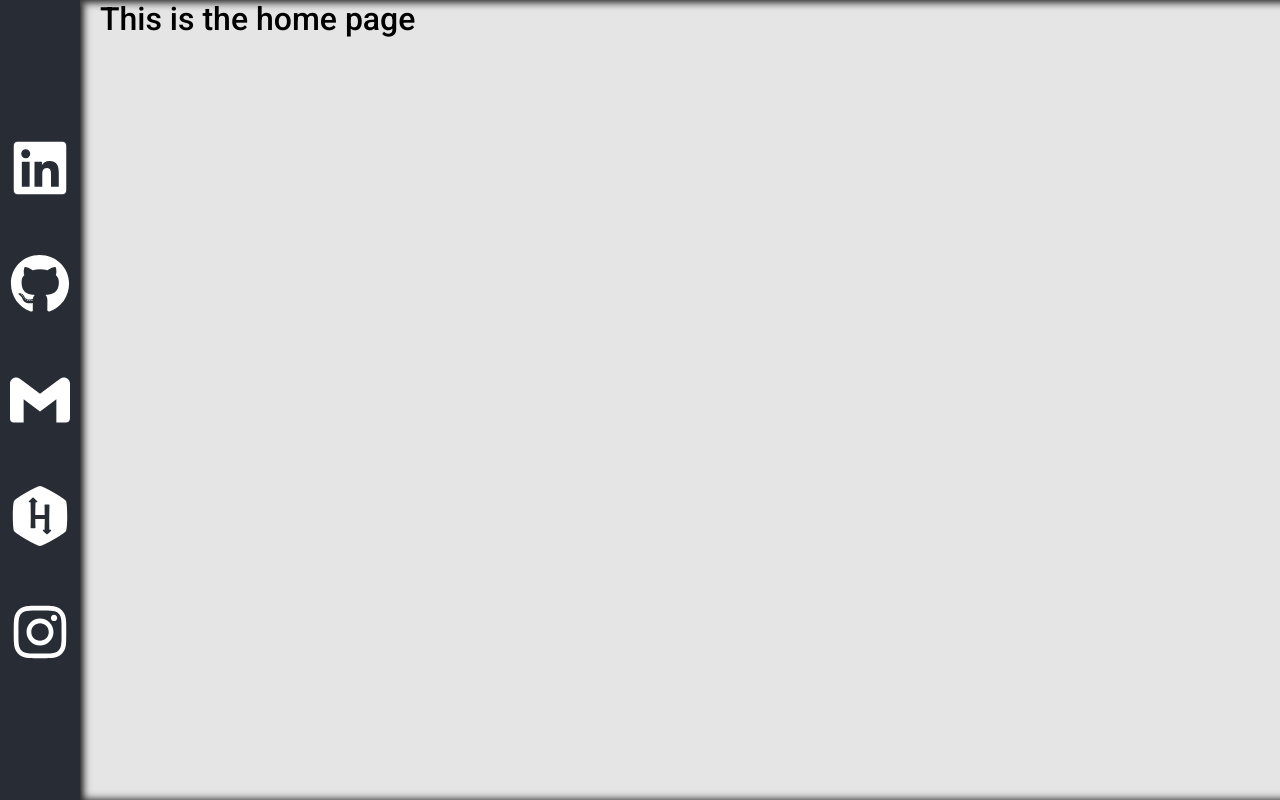
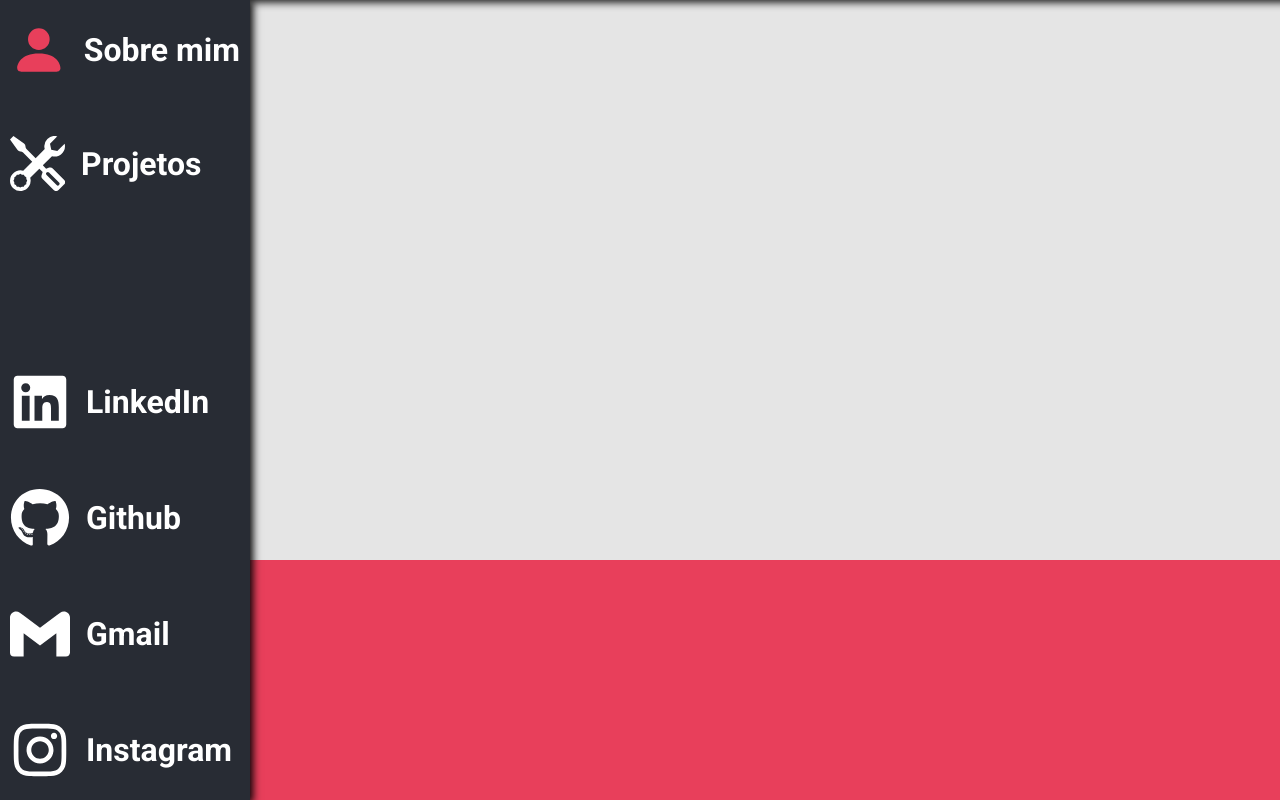
Before and after one commit to BrunoPDRS/portfolio-react, a React (Create React App) app: page /about in a window 1280 px wide. Built offline with nearby package versions, Linux system fonts and the light colour scheme.

Commit message:
create routing between pages

```diff
--- a/src/App.tsx
+++ b/src/App.tsx
@@ -1,7 +1,7 @@
 import React from 'react';
 
 import Sidebar from './components/Sidebar';
-import Home from './pages/Home';
+import Routes from './routes';
 
 import GlobalStyle from './styles/global';
 
@@ -10,7 +10,7 @@ const App: React.FC = () => {
     <div className="App">
       <Sidebar />
       <main>
-        <Home />
+        <Routes />
       </main>
       <GlobalStyle />
     </div>
--- a/src/components/Sidebar/index.tsx
+++ b/src/components/Sidebar/index.tsx
@@ -1,16 +1,31 @@
 import React from 'react';
-import {
-  FaGithub,
-  FaLinkedin,
-  FaHackerrank,
-  FaInstagram,
-} from 'react-icons/fa';
+import { FaGithub, FaLinkedin, FaInstagram } from 'react-icons/fa';
+import { BsFillPersonFill, BsTools } from 'react-icons/bs';
 import { SiGmail } from 'react-icons/si';
+import { useLocation } from 'react-router-dom';
 
-import { Container, StyledLink } from './styles';
+import { Container, StyledLink, StyledNavLink } from './styles';
 
-const Sidebar: React.FC = () => (
+const Sidebar: React.FC = () => {
+  const { pathname } = useLocation();
+  return (
     <Container>
+      <nav>
+        <StyledNavLink
+          to="/about"
+          activeroute={(pathname === '/about').toString()}
+        >
+          <BsFillPersonFill />
+          <span>Sobre mim</span>
+        </StyledNavLink>
+        <StyledNavLink
+          to="/projects"
+          activeroute={(pathname === '/projects').toString()}
+        >
+          <BsTools size={55} />
+          <span>Projetos</span>
+        </StyledNavLink>
+      </nav>
       <nav>
         <StyledLink
           type="linkedin"
@@ -33,14 +48,6 @@ const Sidebar: React.FC = () => (
           <span>Gmail</span>
         </StyledLink>
         <StyledLink
-        type="hackerrank"
-        href="https://www.hackerrank.com/bgpedrosas"
-        target="_blank"
-      >
-        <FaHackerrank />
-        <span>Hacker</span>
-      </StyledLink>
-      <StyledLink
           type="instagram"
           href="https://www.instagram.com/the.pedrosa27/"
           target="_blank"
@@ -51,4 +58,5 @@ const Sidebar: React.FC = () => (
       </nav>
     </Container>
   );
+};
 export default Sidebar;
--- a/src/components/Sidebar/styles.ts
+++ b/src/components/Sidebar/styles.ts
@@ -1,19 +1,15 @@
+import { Link } from 'react-router-dom';
 import styled, { css } from 'styled-components';
+
+import convertHexToRGB from '../../utils/convertHexToRGB';
 
 interface StyledLinkProps {
   type?: 'linkedin' | 'github' | 'gmail' | 'hackerrank' | 'instagram';
 }
 
-const convertHexToRGB = (hex: string) => {
-  const result = /^#?([a-f\d]{2})([a-f\d]{2})([a-f\d]{2})$/i.exec(hex);
-
-  if (!result) return { r: 0, g: 0, b: 0 };
-  return {
-    r: parseInt(result[1], 16),
-    g: parseInt(result[2], 16),
-    b: parseInt(result[3], 16),
-  };
-};
+interface StyledNavLinkProps {
+  activeroute: string;
+}
 
 const setSidebarCSS = (colorHex: string) => {
   const { r, g, b } = convertHexToRGB(colorHex);
@@ -30,7 +26,7 @@ const themeColors = {
   gmail: convertHexToRGB('#bb001b'),
   hackerrank: convertHexToRGB('#1ba94c'),
   instagram: convertHexToRGB('#cc2366'),
-  default: convertHexToRGB('#61dafb'),
+  default: convertHexToRGB('#e83f5b'),
 };
 
 const socialMedias = {
@@ -39,7 +35,7 @@ const socialMedias = {
   gmail: setSidebarCSS('#bb001b'),
   hackerrank: setSidebarCSS('#1ba94c'),
   instagram: setSidebarCSS('#cc2366'),
-  default: setSidebarCSS('#61dafb'),
+  default: setSidebarCSS('#e83f5b'),
 };
 
 export const Container = styled.aside`
@@ -48,10 +44,11 @@ export const Container = styled.aside`
   display: flex;
   flex-direction: column;
   height: 100vh;
-  justify-content: center;
+  justify-content: space-between;
   left: 0;
   margin-right: 16px;
   overflow-x: hidden;
+  padding: 16px 0;
   position: fixed;
   top: 0;
   transition: ease-in-out 0.5s;
@@ -60,6 +57,65 @@ export const Container = styled.aside`
 
   &:hover {
     width: 250px;
+  }
+`;
+
+export const StyledNavLink = styled(Link)<StyledNavLinkProps>`
+  align-items: center;
+  color: white;
+  display: flex;
+  flex-basis: content;
+  font-size: 32px;
+  font-weight: 600;
+  padding: 4px 10px;
+  position: relative;
+  text-decoration: none;
+  transition: transform ease 0.4s;
+  width: 250px;
+  white-space: nowrap;
+
+  & + a {
+    margin-top: 48px;
+  }
+
+  &::before {
+    bottom: -4px;
+    content: '';
+    height: 4px;
+    left: 0;
+    margin-top: 10px;
+    position: absolute;
+    transition: all 0.3s ease-in-out;
+    visibility: hidden;
+    width: 0%;
+    ${() => {
+      const { r, g, b } = themeColors.default;
+      return css`
+        background-color: rgb(${r}, ${g}, ${b});
+      `;
+    }}
+  }
+
+  &:hover {
+    transform: translateY(-10%);
+    ${() => socialMedias.default}
+  }
+
+  &:hover:before {
+    visibility: visible;
+    width: 100%;
+  }
+
+  svg {
+    ${props =>
+      props.activeroute === 'true' &&
+      css`
+        color: #e83f5b;
+      `}
+    display: inline;
+    font-size: 60px;
+    margin-right: 16px;
+    transition: color ease-in 0.2s;
   }
 `;
 
--- /dev/null
+++ b/src/pages/About/index.tsx
@@ -0,0 +1,16 @@
+import React from 'react';
+
+import { Container, MainInfo, SecundaryInfo } from './styles';
+
+const About: React.FC = () => (
+  <Container>
+    <MainInfo>
+      <h1>Main</h1>
+    </MainInfo>
+    <SecundaryInfo>
+      <h1>Secundary</h1>
+    </SecundaryInfo>
+  </Container>
+);
+
+export default About;
--- /dev/null
+++ b/src/pages/About/styles.ts
@@ -0,0 +1,15 @@
+import styled from 'styled-components';
+
+export const Container = styled.article`
+  height: 100%;
+  width: 100%;
+`;
+
+export const MainInfo = styled.section`
+  height: 70%;
+`;
+
+export const SecundaryInfo = styled.section`
+  background-color: #e83f5b;
+  height: 30%;
+`;
--- a/src/pages/Home/index.tsx
+++ /dev/null
@@ -1,5 +0,0 @@
-import React from 'react';
-
-const Home: React.FC = () => <h1>This is the home page</h1>;
-
-export default Home;
--- /dev/null
+++ b/src/pages/Landing/index.tsx
@@ -0,0 +1,5 @@
+import React from 'react';
+
+const Landing: React.FC = () => <h1>Landing</h1>;
+
+export default Landing;
--- /dev/null
+++ b/src/pages/NotFound/index.tsx
@@ -0,0 +1,5 @@
+import React from 'react';
+
+const NotFound: React.FC = () => <h1>Not Found</h1>;
+
+export default NotFound;
--- /dev/null
+++ b/src/pages/Projects/index.tsx
@@ -0,0 +1,5 @@
+import React from 'react';
+
+const Projects: React.FC = () => <h1>Projetos</h1>;
+
+export default Projects;
--- /dev/null
+++ b/src/routes/index.tsx
@@ -0,0 +1,18 @@
+import React from 'react';
+import { Switch, Route } from 'react-router-dom';
+
+import About from '../pages/About';
+import Landing from '../pages/Landing';
+import NotFound from '../pages/NotFound';
+import Projects from '../pages/Projects';
+
+const Routes: React.FC = () => (
+  <Switch>
+    <Route exact path="/" component={Landing} />
+    <Route exact path="/about" component={About} />
+    <Route exact path="/projects" component={Projects} />
+    <Route component={NotFound} />
+  </Switch>
+);
+
+export default Routes;
--- a/src/styles/global.ts
+++ b/src/styles/global.ts
@@ -29,6 +29,8 @@ export default createGlobalStyle`
   }
 
   main {
-    margin-left: 100px;
+    height: 100vh;
+    margin-left: 80px;
+    width: calc(100vw - 80px);
   }
 `;
--- /dev/null
+++ b/src/utils/convertHexToRGB.ts
@@ -0,0 +1,10 @@
+export default (hex: string) => {
+  const result = /^#?([a-f\d]{2})([a-f\d]{2})([a-f\d]{2})$/i.exec(hex);
+
+  if (!result) return { r: 0, g: 0, b: 0 };
+  return {
+    r: parseInt(result[1], 16),
+    g: parseInt(result[2], 16),
+    b: parseInt(result[3], 16),
+  };
+};
```
Lines whose indentation alone changed are shown as unchanged.
